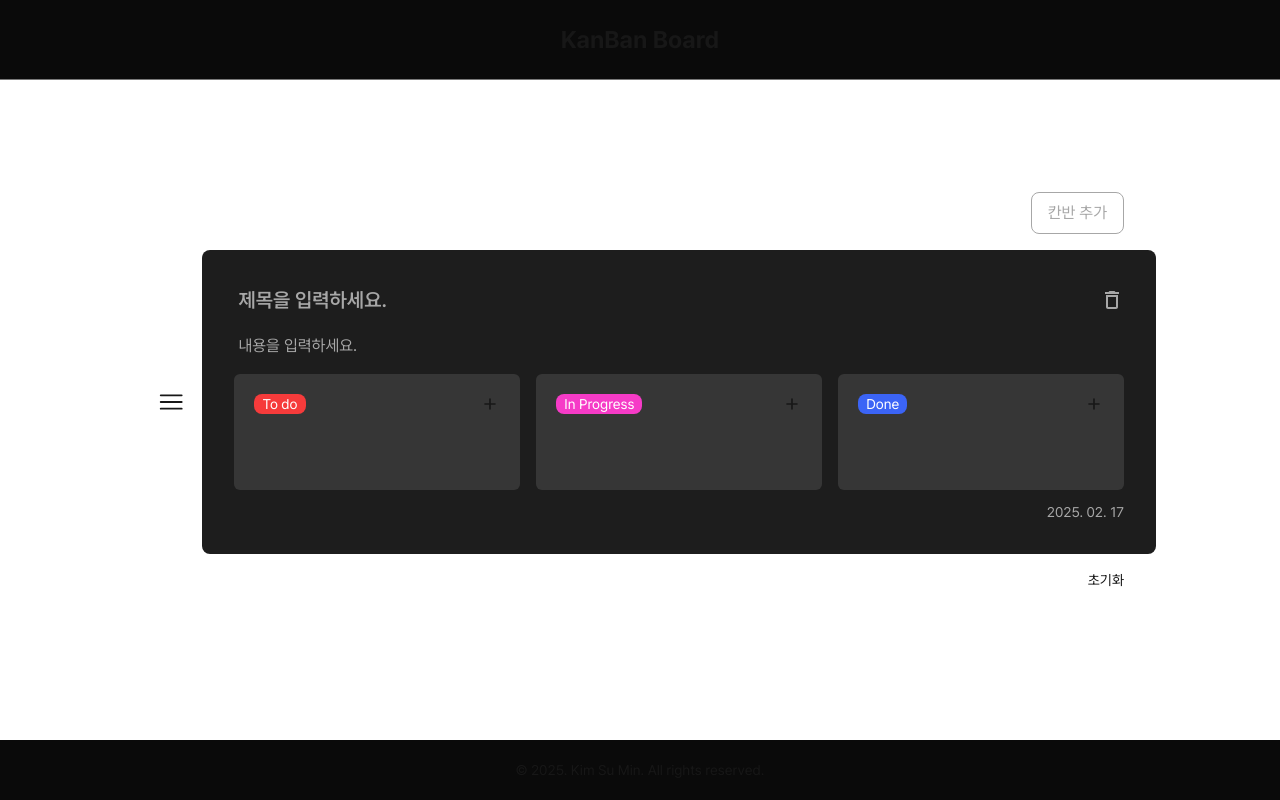
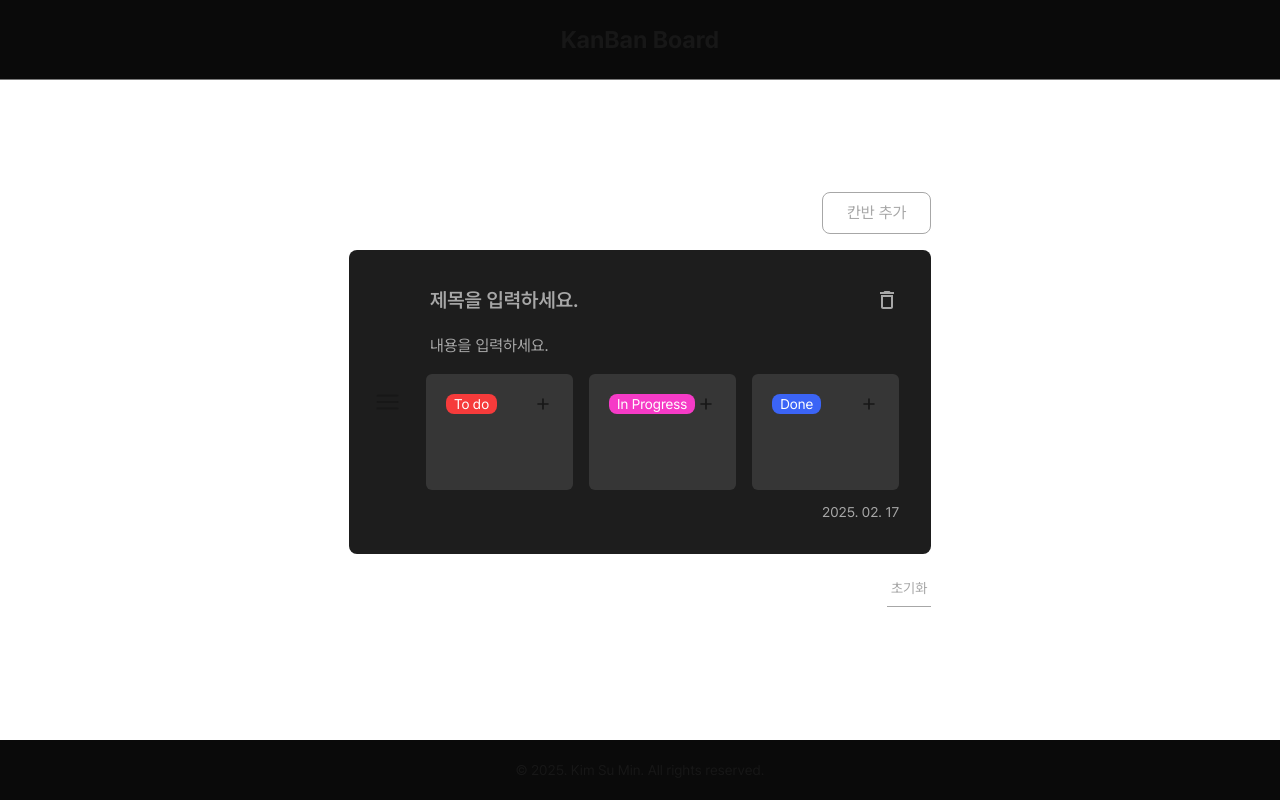
Before and after one commit to ssumanlife/kanban-todo, a Next.js app: page / in a window 1280 px wide. Built offline with nearby package versions, Linux system fonts and the light colour scheme.

Commit message:
design: 스타일 수정 (#26)

```diff
--- a/components/layout/kanban-container.tsx
+++ b/components/layout/kanban-container.tsx
@@ -11,7 +11,7 @@ const KanbanContainer = () => {
   const kanbanList = useKanbanStore((state) => state.kanbanList)
 
   return (
-    <ul className="w-section_w flex flex-col gap-10">
+    <ul className="flex flex-col gap-10">
       <DndProvider backend={HTML5Backend}>
         {kanbanList.map((kanban, index) => (
           <KanbanCard key={kanban.kanbanId} index={index} kanban={kanban} />
--- a/components/ui/button.tsx
+++ b/components/ui/button.tsx
@@ -3,14 +3,15 @@
 import { ComponentProps } from 'react'
 
 interface Props extends ComponentProps<'button'> {
-  variant?: 'icon' | 'basic'
+  variant?: 'icon' | 'basic' | 'border_b'
 }
 
 const Button = ({ variant = 'basic', children, onClick, className, ...props }: Props) => {
   const buttonStyle = {
     icon: 'hover:scale-110 transition-all delay-120 ease-in-out',
     basic:
-      'border rounded-lg border-gray-200 text-gray-200 hover:border-primary hover:text-white py-2 px-4',
+      'border rounded-lg border-gray-200 text-gray-200 hover:text-white hover:border-white py-2 md:px-6 px-2',
+    border_b: 'border-b px-1 py-2 text-gray-200 hover:text-white hover:border-white',
   }
 
   return (
--- a/components/ui/input.tsx
+++ b/components/ui/input.tsx
@@ -8,7 +8,14 @@ interface Props extends ComponentProps<'input'> {
   handleEnter?: () => void
 }
 
-const Input = ({ variant = 'medium', value, handleValue, handleEnter, ...props }: Props) => {
+const Input = ({
+  variant = 'medium',
+  className,
+  value,
+  handleValue,
+  handleEnter,
+  ...props
+}: Props) => {
   const size = {
     small: 'text-sm',
     medium: '',
@@ -23,7 +30,7 @@ const Input = ({ variant = 'medium', value, handleValue, handleEnter, ...props }
   return (
     <input
       type="text"
-      className={`bg-transparent w-full ${size[variant]} placeholder-gray-200 focus:border focus: border-primary rounded-md p-1`}
+      className={` ${size[variant]} ${className} bg-transparent w-full placeholder-gray-200 focus:border focus: border-primary rounded-md p-1`}
       value={value}
       onChange={(e) => handleValue(e.target.value)}
       onKeyDown={onKeyDown}
--- a/components/ui/kanban-card.tsx
+++ b/components/ui/kanban-card.tsx
@@ -65,17 +65,21 @@ const KanbanCard = ({ index, kanban }: Props) => {
   }
 
   return (
-    <li ref={kanbanRef} id="kanban" className="flex justify-between items-center gap-4">
+    <li
+      ref={kanbanRef}
+      className="flex justify-between md:p-6 p-4 bg-gray-600 rounded-lg items-center gap-2 md:gap-4"
+    >
       <HiOutlineBars3 size={32} className="cursor-pointer" />
 
-      <article className="w-full p-8 bg-gray-600 rounded-lg flex flex-col gap-3">
-        <div className="flex justify-between gap-60">
+      <article className="w-full p-2 flex flex-col gap-3">
+        <div className="w-full flex justify-between">
           <Input
             value={title}
             placeholder="제목을 입력하세요."
             variant="large"
             maxLength={24}
             handleValue={(value: string) => updateKanban(kanbanId, 'title', value)}
+            className="md:max-w-[420px]"
           />
           <Button variant="icon" onClick={() => deleteKanban(kanbanId)} aria-label="칸반 삭제">
             <MdOutlineDelete fill="#a7a7a7" size={24} />
@@ -89,7 +93,7 @@ const KanbanCard = ({ index, kanban }: Props) => {
           handleValue={(value: string) => updateKanban(kanbanId, 'description', value)}
         />
 
-        <div className="grid grid-cols-3 gap-4 ">
+        <div className="grid grid-cols-1 md:grid-cols-3 gap-4 ">
           {/* TaskCard와 Task를 KanbanCard에서 렌더링하여 자식 컴포넌트에 필요한 Props 각각 전달  */}
           {Object.entries({ todoList, inProgressList, doneList }).map((list) => (
             <TaskCard key={list[0]} status={list[0] as TaskStatusType} kanbanId={kanbanId}>
--- a/components/ui/skeleton.tsx
+++ b/components/ui/skeleton.tsx
@@ -7,9 +7,11 @@ const Skeleton = () => {
   }
 
   return (
-    <div className="w-section_w h-[304px] flex justify-between items-center gap-4">
-      <div className={`${commonStyle.wrapper} w-[32px] h-[32px]`}></div>
-      <div className={`${commonStyle.wrapper} w-full h-full p-8 flex flex-col gap-3`}>
+    <div
+      className={`${commonStyle.wrapper} w-full h-[304px] p-6 flex justify-between items-center gap-4`}
+    >
+      <div className={`${commonStyle.item} w-[32px] h-[32px]`}></div>
+      <div className={`${commonStyle.wrapper} w-full h-full p-2 flex flex-col gap-3`}>
         <div className={`${commonStyle.item} w-[220px] h-[36px]`}></div>
         <div className={`${commonStyle.item} w-[160px] h-[32px]`}></div>
         <div className="grid grid-cols-3 gap-4">
```
